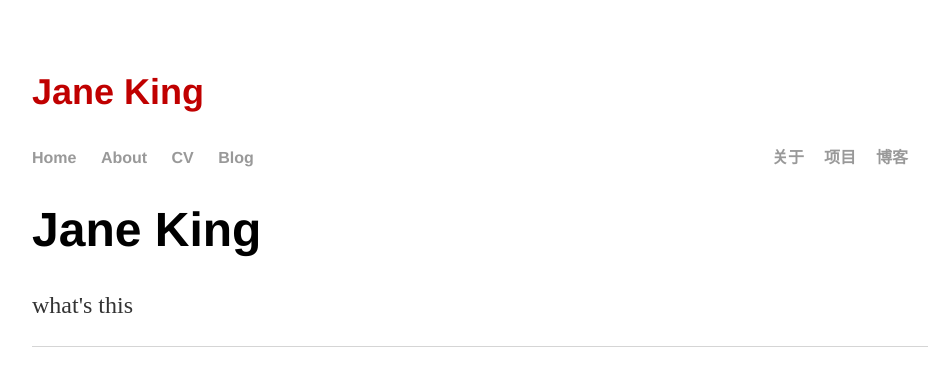
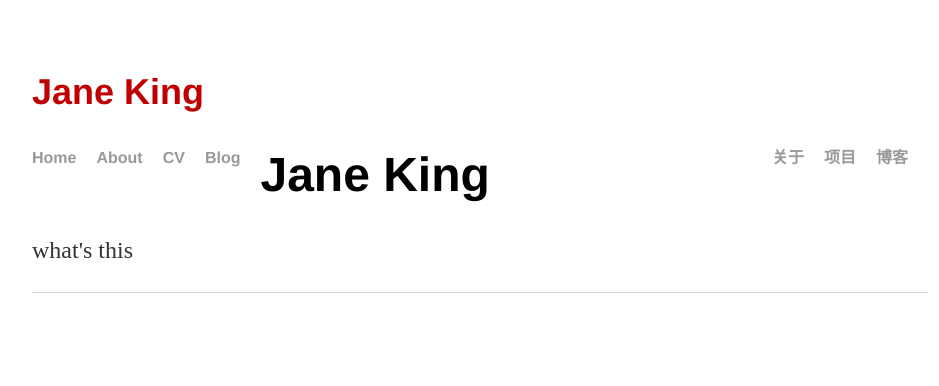
Before and after one commit to MengsD/mengsd.github.io, a Jekyll site: the page built from index.html, in a window 1280 px wide. Shown: the top 386 px of the page, without its empty margins (160-1099 px from the left). Built offline with Jekyll 4.4.1, drawn with Linux system fonts in a browser that asks for light colours.

Commit message:
Update main.css

```diff
--- a/css/main.css
+++ b/css/main.css
@@ -27,3 +27,8 @@
 .cv address, .cv .download { font-family: 'Helvetica', 'Arial', 'Sans-Serif'; }
 .cv address, .cv p { font-size: 1.2em; }
 .cv .download { float: right; font-size: .8em; text-transform: uppercase; }
+
+/* nav */
+li {
+    float: left;
+}
```
